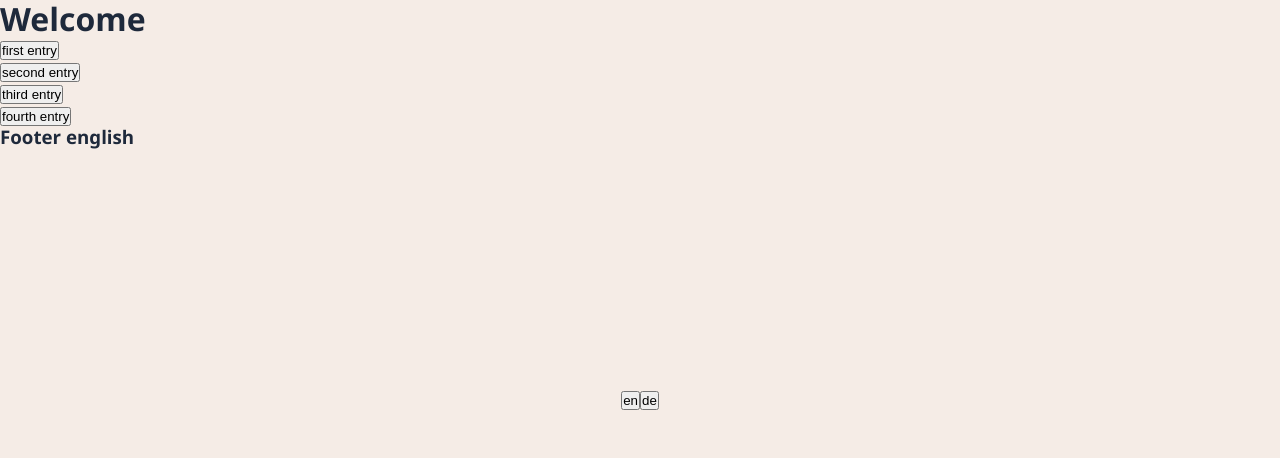
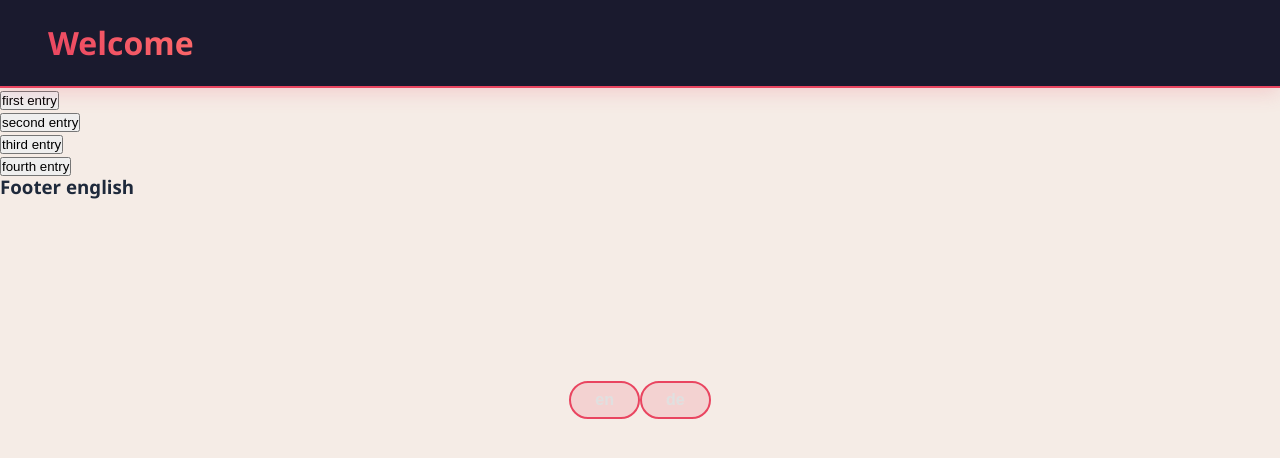
Before and after one commit to Darkerpixel/personal-portfolio, a React app: page / in a window 1280 px wide. Both pictures are taken after a click on the button "Language". Shown: the top 458 px of the page. Built offline with nearby package versions, Linux system fonts and the light colour scheme; the HTML template or start-up script is replaced by a standard one.

Commit message:
new-className
Header and buttons become new class names

```diff
--- a/src/components/Header.tsx
+++ b/src/components/Header.tsx
@@ -11,8 +11,8 @@ const Header = ({ language, setLanguage }: HeaderProps) => {
   const [isOpen, setIsOpen] = useState(false); // opens language selector
 
   return (
-    <>
-      <h1>{content.header.main[language]}</h1>
+    <header className="header">
+      <h1 className="header-title">{content.header.main[language]}</h1>
       {isOpen ? (
         <div
           className="backdrop transparent"
@@ -20,14 +20,14 @@ const Header = ({ language, setLanguage }: HeaderProps) => {
             setIsOpen(false);
           }}
         >
-          <button
+          <button className="language-btn"
             onClick={() => {
               setLanguage("en");
             }}
           >
             en
           </button>
-          <button
+          <button className="language-btn"
             onClick={() => {
               setLanguage("de");
             }}
@@ -36,7 +36,7 @@ const Header = ({ language, setLanguage }: HeaderProps) => {
           </button>
         </div>
       ) : (
-        <button
+        <button className="language-btn"
           onClick={() => {
             setIsOpen(true);
           }}
@@ -44,7 +44,7 @@ const Header = ({ language, setLanguage }: HeaderProps) => {
           {content.header.languageSelector[language]}
         </button>
       )}
-    </>
+    </header>
   );
 };
 
```
